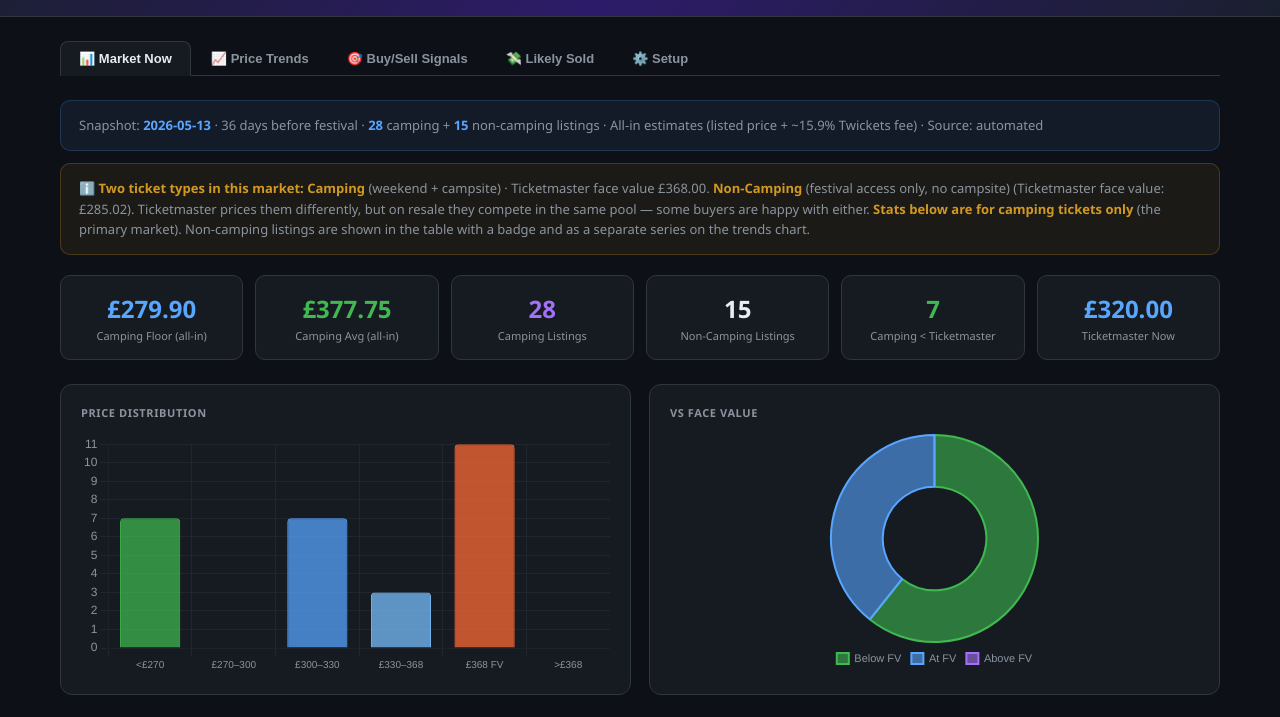
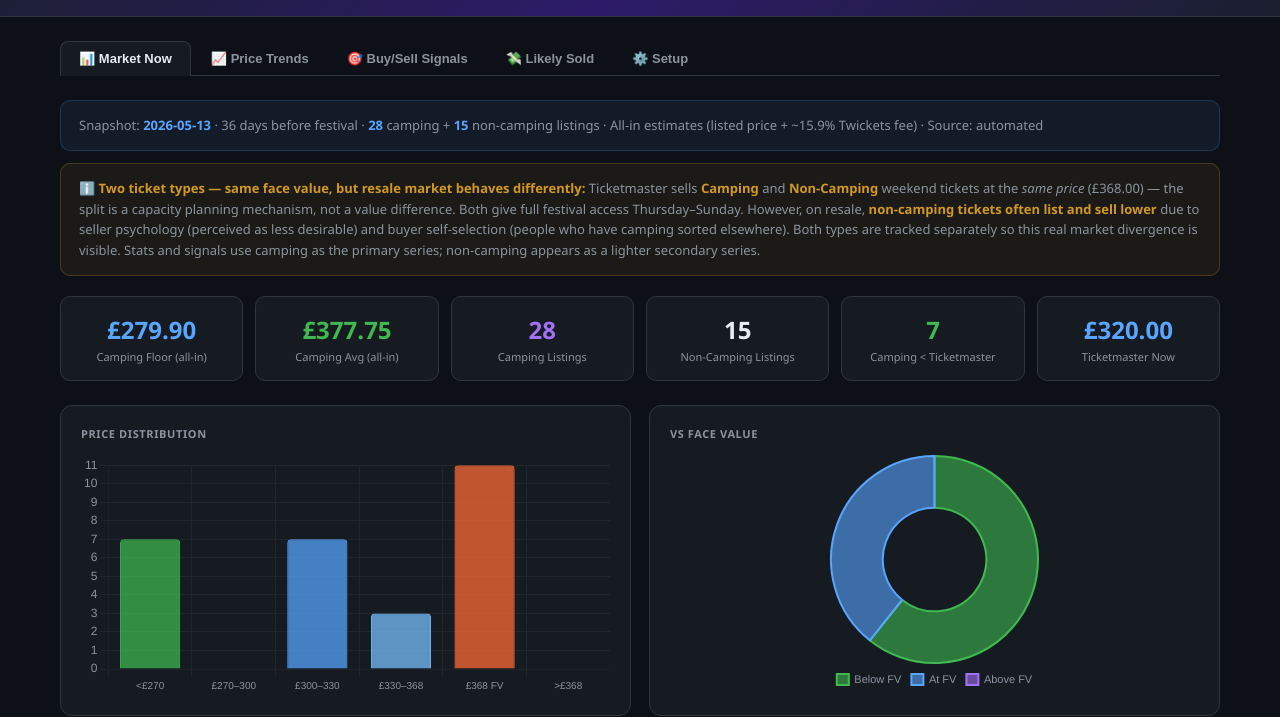
Before and after one commit to TimothyT99/iow-ticket-tracker, a website: page public/index.html in a window 1280 px wide. Shown: the part 88-805 px from the top of the page. Drawn offline with nearby package versions, Linux system fonts and the light colour scheme.

Commit message:
fix: correct camping/non-camping framing - same face value, real resale price divergence

```diff
--- a/data/events.json
+++ b/data/events.json
@@ -82,7 +82,7 @@
       "twicketsUrl": "https://www.twickets.live/en/event/1938221263201767424",
       "faceValues": {
         "adult_camping": 368.00,
-        "adult_non_camping": 285.02,
+        "adult_non_camping": 368.00,
         "early_bird_sky": 231.35,
         "early_bird_camping": 266.05,
         "premium_camping": 409.40,
--- a/public/data/events.json
+++ b/public/data/events.json
@@ -82,7 +82,7 @@
       "twicketsUrl": "https://www.twickets.live/en/event/1938221263201767424",
       "faceValues": {
         "adult_camping": 368.00,
-        "adult_non_camping": 285.02,
+        "adult_non_camping": 368.00,
         "early_bird_sky": 231.35,
         "early_bird_camping": 266.05,
         "premium_camping": 409.40,
--- a/public/index.html
+++ b/public/index.html
@@ -289,13 +289,15 @@ code { background: var(--bg3); padding: 2px 6px; border-radius: 4px; font-size:
       and a brief description of who was announced. These appear as markers on the trend chart.</p><br>
 
       <p><strong style="color:var(--blue)">Camping vs non-camping tickets</strong><br>
-      The IoW Festival Twickets page lists two types of adult weekend ticket: <strong>Camping</strong>
-      (weekend access + campsite) and <strong>Non-Camping</strong> (weekend access only). Ticketmaster
-      prices them differently (~£368 vs ~£285 in 2026), but on resale they share the same listing page
-      and compete in the same pool — some buyers are indifferent. The scraper captures both and tags
-      each listing. Stats, signals, and the primary trend line use camping tickets only (directly
-      comparable to the Ticketmaster camping price). Non-camping is shown as a separate, lighter series
-      on the trends chart and flagged with a badge in all tables.</p><br>
+      Ticketmaster sells <strong>Camping</strong> and <strong>Non-Camping</strong> weekend tickets at the
+      <em>same face value</em> — the split is a capacity planning mechanism so they can manage campsite
+      numbers, not a difference in festival access (both give full access Thursday–Sunday).
+      However, on resale the two types behave differently: sellers often list non-camping tickets cheaper
+      (assuming lower demand) and some buyers actively seek them out at a discount if they have camping
+      sorted elsewhere. This psychological price gap is real even though the underlying product is the same.
+      Both types are captured, tagged, and shown separately so the divergence is visible over time.
+      Stats, signals, and the primary trend line use camping tickets; non-camping is a lighter secondary
+      series on the trends chart and badged in all tables.</p><br>
 
       <p><strong style="color:var(--blue)">Fingerprinting &amp; sold inference</strong><br>
       Listing IDs are not exposed by Twickets, so each listing is identified by <code>price|qty|tier</code>.
@@ -549,15 +551,16 @@ function renderMarket(snaps, latest, fv) {
   info.innerHTML = `Snapshot: <strong>${latest.date}</strong> · ${latest.daysToFestival} days before festival · <strong>${campListings.length}</strong> camping + <strong>${ncListings.length}</strong> non-camping listings · All-in estimates (listed price + ~15.9% Twickets fee) · Source: ${latest.source}`;
 
   // Camping/non-camping explainer
-  const ncFV = config?.faceValues?.adult_non_camping;
-  const ncFVNote = ncFV ? ` (Ticketmaster face value: £${ncFV.toFixed(2)})` : '';
+  const campFV = config?.faceValues?.adult_camping || 368;
   const marketInfoEl = document.getElementById('marketTypeInfo');
   if (marketInfoEl) {
-    marketInfoEl.innerHTML = `<strong>ℹ️ Two ticket types in this market:</strong>
-      <strong>Camping</strong> (weekend + campsite) · Ticketmaster face value £${(config?.faceValues?.adult_camping||368).toFixed(2)}.
-      <strong>Non-Camping</strong> (festival access only, no campsite)${ncFVNote}.
-      Ticketmaster prices them differently, but on resale they compete in the same pool — some buyers are happy with either.
-      <strong>Stats below are for camping tickets only</strong> (the primary market). Non-camping listings are shown in the table with a badge and as a separate series on the trends chart.`;
+    marketInfoEl.innerHTML = `<strong>ℹ️ Two ticket types — same face value, but resale market behaves differently:</strong>
+      Ticketmaster sells <strong>Camping</strong> and <strong>Non-Camping</strong> weekend tickets at the <em>same price</em> (${fmt(campFV)}) —
+      the split is a capacity planning mechanism, not a value difference. Both give full festival access Thursday–Sunday.
+      However, on resale, <strong>non-camping tickets often list and sell lower</strong> due to seller psychology
+      (perceived as less desirable) and buyer self-selection (people who have camping sorted elsewhere).
+      Both types are tracked separately so this real market divergence is visible. Stats and signals
+      use camping as the primary series; non-camping appears as a lighter secondary series.`;
   }
 
   // Stats — camping only
```
Also changed, not shown: README.md.
